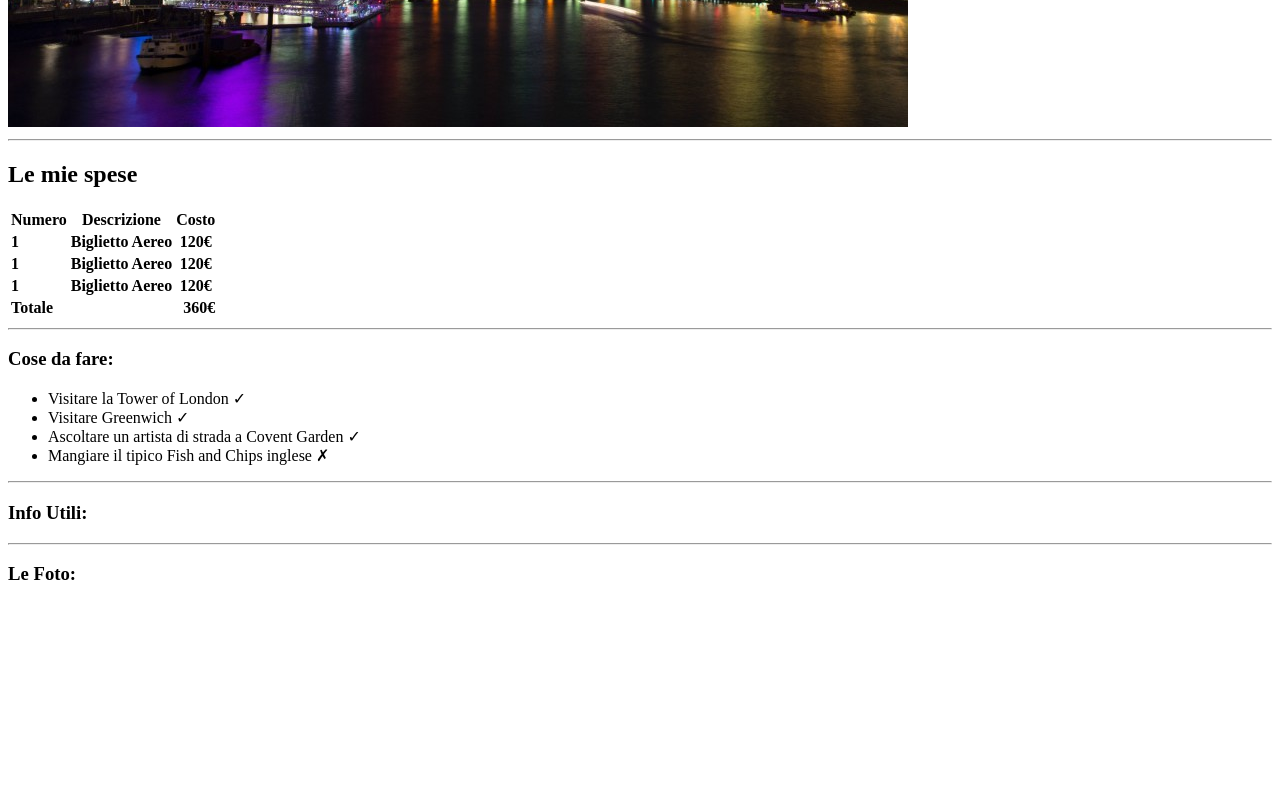
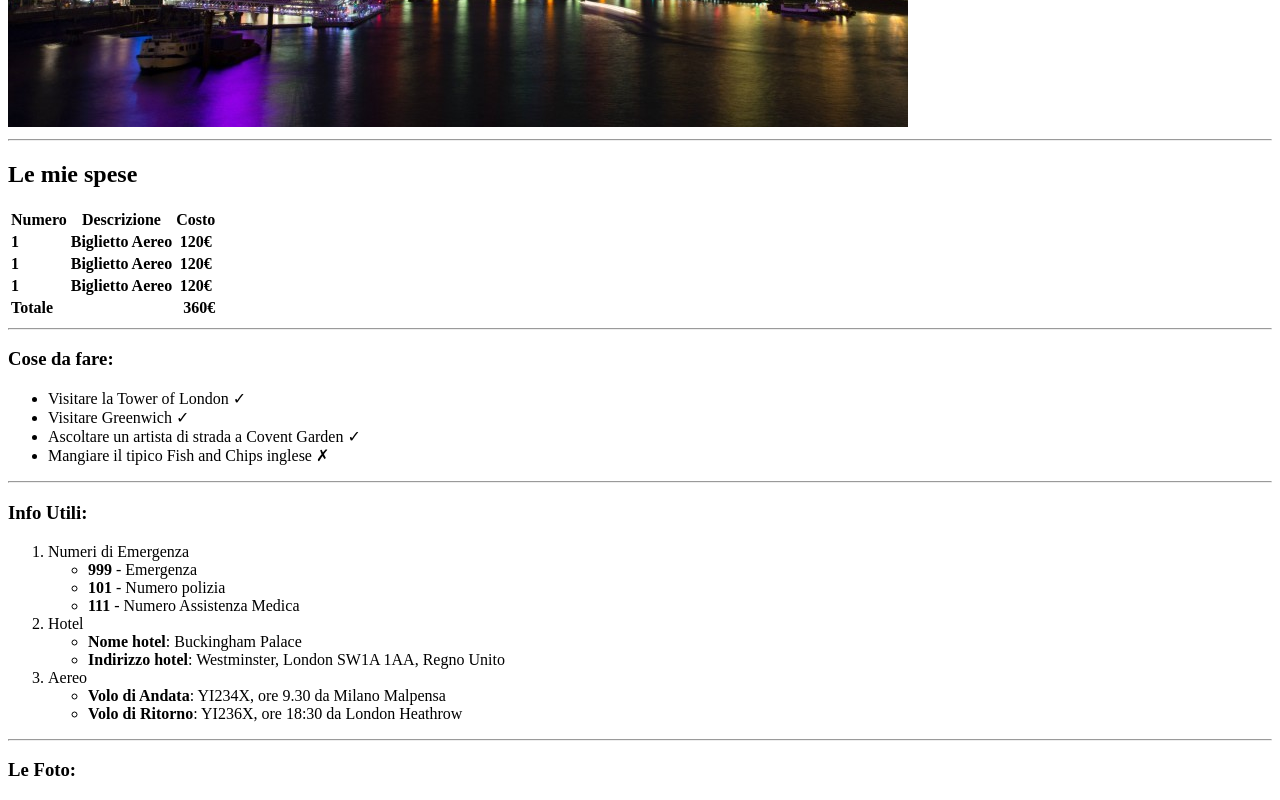
Before and after one commit to Valerio-Catellani/html-london-trip, a plain HTML site: page index.html in a window 1280 px wide. Shown: the part 553-1353 px from the top of the page. Before the commit the page ends 1157 px from the top, so only its background shows below. Drawn offline with Linux system fonts and the light colour scheme.

Commit message:
added section "info utili"

```diff
--- a/index.html
+++ b/index.html
@@ -4,7 +4,7 @@
 <head>
   <meta charset="UTF-8">
   <meta name="viewport" content="width=device-width, initial-scale=1.0">
-  <title>html-london-trip</title>
+  <title>Il mio viaggio a Londra</title>
 </head>
 
 <body>
@@ -74,6 +74,27 @@
 
     <section>
       <h3>Info Utili:</h3>
+      <ol>
+        <li>Numeri di Emergenza
+          <ul>
+            <li><strong>999</strong> - Emergenza</li>
+            <li><strong>101</strong> - Numero polizia</li>
+            <li><strong>111</strong> - Numero Assistenza Medica</li>
+          </ul>
+        </li>
+        <li>Hotel
+          <ul>
+            <li><strong>Nome hotel</strong>: Buckingham Palace</li>
+            <li><strong>Indirizzo hotel</strong>: Westminster, London SW1A 1AA, Regno Unito</li>
+          </ul>
+        </li>
+        <li>Aereo
+          <ul>
+            <li><strong>Volo di Andata</strong>: YI234X, ore 9.30 da Milano Malpensa</li>
+            <li><strong>Volo di Ritorno</strong>: YI236X, ore 18:30 da London Heathrow</li>
+          </ul>
+        </li>
+      </ol>
     </section>
     <hr />
 
```
